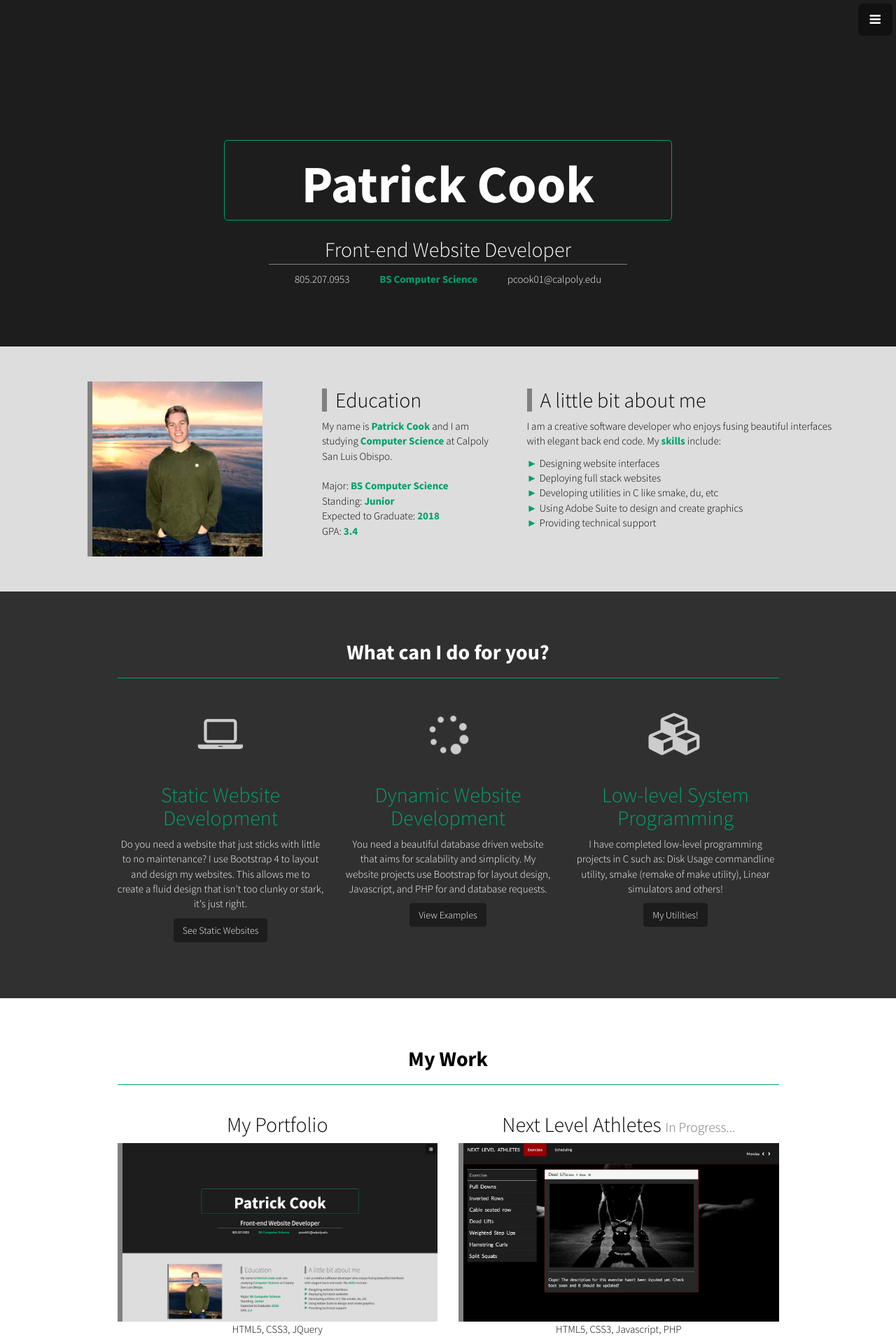
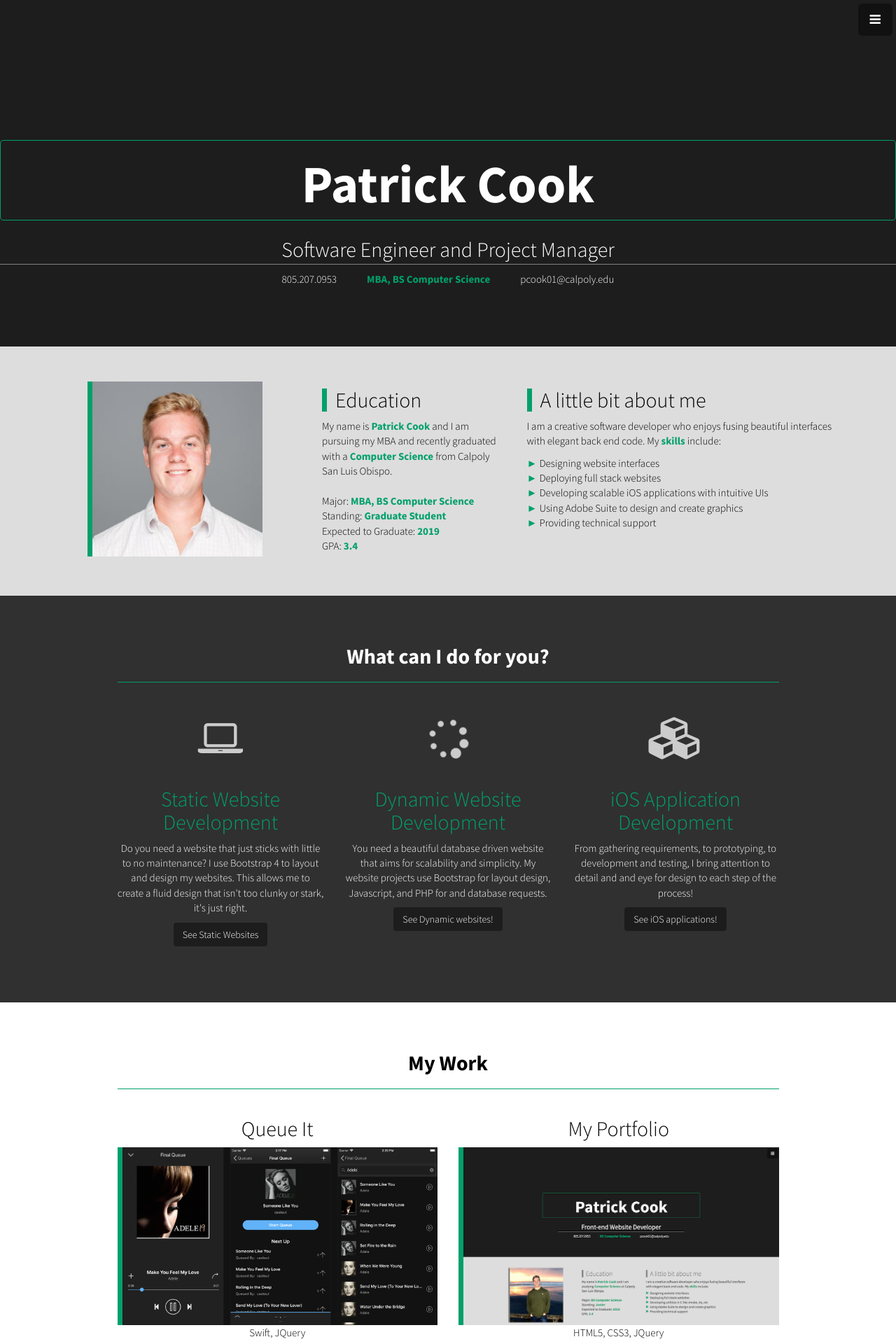
Before and after one commit to PatrickCook/Portfolio-Website, a PHP site: page / in a window 1280 px wide. Shown: the top 1920 px of the page at 70% size. Run offline with PHP 8.4, Linux system fonts and the light colour scheme.

Commit message:
Small updates

```diff
--- a/css/stylish-portfolio.css
+++ b/css/style.css
@@ -68,10 +68,13 @@ ul {
 	margin: auto;
 	padding-top: 20px;
 	text-align: center;
-	width: 40%;
  }
 
 .skills i {color: #CCC;}
+
+.gallery {
+	background: #404040;
+}
 
 .title-description {
 	border-top: 1px solid grey;
@@ -83,7 +86,6 @@ ul {
 	padding-top: 10px;
 	padding-bottom: 5em;
 	text-align: center;
-	width: 40%;
  }
 
 .footer {
@@ -112,7 +114,7 @@ ul {
 	z-index: 1;
  }
 
-.left-border {border-left: 7px solid grey;}
+.left-border {border-left: 7px solid #00A06B;}
 
 .right-border {border-right: 1px solid white;}
 
@@ -121,7 +123,7 @@ ul {
 	border: 1px solid #00A06B;
 	margin: 0 auto;
 	text-align: center;
-	width: 50%;
+
  }
 
 #top {padding-top: 25vh;}
--- a/index.php
+++ b/index.php
@@ -15,7 +15,7 @@
 	<link href="css/bootstrap.min.css" rel="stylesheet">
 
 	<!-- Custom CSS -->
-	<link href="css/stylish-portfolio.css" rel="stylesheet">
+	<link href="css/style.css" rel="stylesheet">
 
 	<!-- Custom Fonts -->
 	<link href="font-awesome/css/font-awesome.min.css" rel="stylesheet" type="text/css">
@@ -37,13 +37,16 @@
 				<a href="#top" onclick=$( "#menu-close").click();>Home</a>
 			</li>
 			<li>
-				<a href="#about" onclick=$( "#menu-close").click();>About</a>
+				<a href="#aboutme" onclick=$( "#menu-close").click();>About</a>
 			</li>
 			<li>
-				<a href="#services" onclick=$( "#menu-close").click();>Skills</a>
+				<a href="#skills" onclick=$( "#menu-close").click();>Skills</a>
 			</li>
 			<li>
-				<a href="#portfolio" onclick=$( "#menu-close").click();>Gallery</a>
+				<a href="#portfolio" onclick=$( "#menu-close").click();>Projects</a>
+			</li>
+			<li>
+				<a href="#gallery" onclick=$( "#menu-close").click();>Gallery</a>
 			</li>
 			<li>
 				<a href="#contact" onclick=$( "#menu-close").click();>Contact</a>
@@ -59,42 +62,42 @@
 				<h1>Patrick Cook</h1>
 			</div>
 			<div class="title-subtitle">
-				Front-end Website Developer
+				Software Engineer and Project Manager
 			</div>
 			<div class="title-description">
 				<ul>
 					<li>805.207.0953</li>
-					<li><strong>BS Computer Science</strong></li>
+					<li><strong>MBA, BS Computer Science</strong></li>
 					<li>pcook01@calpoly.edu</li>
 				</ul>
 			</div>
 		</div>
 	</div>
-	<section id="services" class="aboutme">
+	<section id="aboutme" class="aboutme">
 		<div class="container">
 			<div class="row">
 				<div class="col-md-4">
-					<center><img class="left-border" src="img/me.jpg" width="250px" height="250px"/>
+					<center><img class="left-border" src="img/profile-img.png" width="250px" height="250px" />
 					</center>
 				</div>
 				<div class="col-sm-3">
 					<div class="left-border">
 						<h4> &nbsp Education</h4>
-				  </div>
-					<p>My name is <strong>Patrick Cook </strong> and I am studying <strong>Computer Science</strong> at Calpoly San Luis Obispo. <br><br> Major:
-						<strong>BS Computer Science</strong><br> Standing:
-						<strong> Junior</strong><br> Expected to Graduate:<strong> 2018</strong><br> GPA: <strong>3.4</strong>
+					</div>
+					<p>My name is <strong>Patrick Cook </strong> and I am pursuing my MBA and recently graduated with a <strong>Computer Science</strong> from Calpoly San Luis Obispo. <br><br> Major:
+						<strong>MBA, BS Computer Science</strong><br> Standing:
+						<strong> Graduate Student </strong><br> Expected to Graduate:<strong> 2019</strong><br> GPA: <strong>3.4</strong>
 					</p>
 				</div>
 				<div class="col-sm-5">
 					<div class="left-border">
 						<h4> &nbsp A little bit about me</h4>
-				  </div>
+					</div>
 					<p>I am a creative software developer who enjoys fusing beautiful interfaces with elegant back end code. My <strong>skills</strong> include:</p>
 					<ul class="arrow-list">
 						<li>Designing website interfaces</li>
 						<li>Deploying full stack websites</li>
-						<li>Developing utilities in C like smake, du, etc</li>
+						<li>Developing scalable iOS applications with intuitive UIs</li>
 						<li>Using Adobe Suite to design and create graphics</li>
 						<li>Providing technical support </li>
 					</ul>
@@ -133,7 +136,7 @@
 								</h4>
 
 								<p>You need a beautiful database driven website that aims for scalability and simplicity. My website projects use Bootstrap for layout design, Javascript, and PHP for and database requests.</p>
-								<a href="#portfolio" class="btn btn-dark">View Examples</a>
+								<a href="#portfolio" class="btn btn-dark">See Dynamic websites!</a>
 							</div>
 						</div>
 						<div class="col-md-4 col-sm-6">
@@ -142,11 +145,13 @@
 									<i class="fa fa-cubes"></i>
 								 </span>
 								<h4>
-									<strong>Low-level System Programming</strong>
+									<strong>iOS Application Development</strong>
 							  	</h4>
-								<p>I have completed low-level programming projects in C such as: Disk Usage commandline utility, smake (remake of make utility), Linear simulators and others!
+								<p>
+								 From gathering requirements, to prototyping, to development and testing, I bring attention to detail and
+								 and eye for design to each step of the process!
 								</p>
-								<a href="#portfolio" class="btn btn-dark">My Utilities!</a>
+								<a href="#portfolio" class="btn btn-dark">See iOS applications!</a>
 							</div>
 						</div>
 					</div>
@@ -154,7 +159,6 @@
 			</div>
 		</div>
 	</section>
-
 	<!-- Portfolio -->
 	<section id="portfolio" class="portfolio">
 		<div class="container">
@@ -164,39 +168,65 @@
 					<hr class="medium">
 					<div class="row">
 						<div class="col-md-6">
+							<h3>Queue It</h3>
+							<div class="portfolio-item">
+								<img class="img-portfolio img-responsive left-border" src="img/queueit.png">
+								Swift, JQuery
+							</div>
+						</div>
+						<div class="col-md-6">
 							<h3>My Portfolio</h3>
 							<div class="portfolio-item">
-								<a href="#">
-                <img class="img-portfolio img-responsive left-border" src="img/my-porfolio.png">
-              </a>
+								<img class="img-portfolio img-responsive left-border" src="img/my-porfolio.png">
 								HTML5, CSS3, JQuery
 							</div>
 						</div>
+					</div>
+					<div class="row">
 						<div class="col-md-6">
-							<h3>Next Level Athletes <small>In Progress... </small></h3>
+							<h3>Next Level Athletes iOS App</h3>
 							<div class="portfolio-item">
-								<a href="http://ec2-52-43-205-161.us-west-2.compute.amazonaws.com/index.php">
-                <img class="img-portfolio img-responsive left-border" src="img/nla-website.jpg">
-              </a>
+	                		<img class="img-portfolio img-responsive left-border" src="img/nla-ios-screenshots.png">
+								Swift, Javascript, PHP
+							</div>
+						</div>
+						<div class="col-md-6">
+							<h3>Next Level Athletes Web Application</h3>
+							<div class="portfolio-item">
+	                		<img class="img-portfolio img-responsive left-border" src="img/nla-website.jpg">
 								HTML5, CSS3, Javascript, PHP
 							</div>
 						</div>
+					</div>
+					<div class="row">
 						<div class="col-md-6">
-							<h3>Phi Sigma Kappa Website <small>In Progress... </small></h3>
+							<h3>Phi Sigma Kappa Website</h3>
 							<div class="portfolio-item">
-								<a href="https://users.csc.calpoly.edu/~pcook01/pskslo/index.html">
-                <img class="img-portfolio img-responsive left-border" src="img/psk-website.jpg">
-              </a>
-								HTML5, CSS3, Javascript, PHP
+	                		<img class="img-portfolio img-responsive left-border" src="img/psk-website.jpg">
+						 		HTML5, CSS3, Javascript, PHP
 							</div>
 						</div>
 						<div class="col-md-6">
-							<h3>My Recent Graphic Design Projects</h3>
+							<h3>EMR Tool</h3>
 							<div class="portfolio-item">
-								<a href="#">
-                <img class="img-portfolio img-responsive left-border" src="img/gallery-website.jpg">
-              </a>
-								Photoshop, After Effects, Adobe Illustrator
+								<img class="img-portfolio img-responsive left-border" src="img/emr-tool.jpg">
+								Java
+							</div>
+						</div>
+					</div>
+					<div class="row">
+						<div class="col-md-6">
+							<h3>Du (Disk Usage Utility)</h3>
+							<div class="portfolio-item">
+								<img class="img-portfolio img-responsive left-border" src="img/du.jpg">
+								C
+							</div>
+						</div>
+						<div class="col-md-6">
+							<h3>Agar.io<small>In Progress... </small></h3>
+							<div class="portfolio-item">
+								<img class="img-portfolio img-responsive left-border" src="img/agario.jpg">
+								Java
 							</div>
 						</div>
 					</div>
@@ -204,10 +234,9 @@
 			</div>
 		</div>
 	</section>
-
 	<!-- Footer -->
 	<footer>
-		<div class="container">
+		<div id="contact" class="container">
 			<div class="row">
 				<div class="col-lg-10 col-lg-offset-1 text-center">
 					<h4><strong>Patrick Cook</strong>
@@ -231,7 +260,6 @@
 							<a href="#"><i class="fa fa-dribbble fa-fw fa-3x"></i></a>
 						</li>
 					</ul>
-					<hr class="small">
 					<p class="text-muted">Copyright &copy; Patrick Cook 2016</p>
 				</div>
 			</div>
@@ -248,55 +276,55 @@
 	<!-- Custom Theme JavaScript -->
 	<script>
 		// Closes the sidebar menu
-		$( "#menu-close" ).click( function ( e ) {
+		$("#menu-close").click(function(e) {
 			e.preventDefault();
-			$( "#sidebar-wrapper" ).toggleClass( "active" );
-		} );
+			$("#sidebar-wrapper").toggleClass("active");
+		});
 		// Opens the sidebar menu
-		$( "#menu-toggle" ).click( function ( e ) {
+		$("#menu-toggle").click(function(e) {
 			e.preventDefault();
-			$( "#sidebar-wrapper" ).toggleClass( "active" );
-		} );
+			$("#sidebar-wrapper").toggleClass("active");
+		});
 		// Scrolls to the selected menu item on the page
-		$( function () {
-			$( 'a[href*=#]:not([href=#],[data-toggle],[data-target],[data-slide])' ).click( function () {
-				if ( location.pathname.replace( /^\//, '' ) == this.pathname.replace( /^\//, '' ) || location.hostname == this.hostname ) {
-					var target = $( this.hash );
-					target = target.length ? target : $( '[name=' + this.hash.slice( 1 ) + ']' );
-					if ( target.length ) {
-						$( 'html,body' ).animate( {
+		$(function() {
+			$('a[href*=#]:not([href=#],[data-toggle],[data-target],[data-slide])').click(function() {
+				if (location.pathname.replace(/^\//, '') == this.pathname.replace(/^\//, '') || location.hostname == this.hostname) {
+					var target = $(this.hash);
+					target = target.length ? target : $('[name=' + this.hash.slice(1) + ']');
+					if (target.length) {
+						$('html,body').animate({
 							scrollTop: target.offset().top
-						}, 1000 );
+						}, 1000);
 						return false;
 					}
 				}
-			} );
-		} );
+			});
+		});
 		//#to-top button appears after scrolling
 		var fixed = false;
-		$( document ).scroll( function () {
-			if ( $( this ).scrollTop() > 250 ) {
-				if ( !fixed ) {
+		$(document).scroll(function() {
+			if ($(this).scrollTop() > 250) {
+				if (!fixed) {
 					fixed = true;
 					// $('#to-top').css({position:'fixed', display:'block'});
-					$( '#to-top' ).show( "slow", function () {
-						$( '#to-top' ).css( {
+					$('#to-top').show("slow", function() {
+						$('#to-top').css({
 							position: 'fixed',
 							display: 'block'
-						} );
-					} );
+						});
+					});
 				}
 			} else {
-				if ( fixed ) {
+				if (fixed) {
 					fixed = false;
-					$( '#to-top' ).hide( "slow", function () {
-						$( '#to-top' ).css( {
+					$('#to-top').hide("slow", function() {
+						$('#to-top').css({
 							display: 'none'
-						} );
-					} );
+						});
+					});
 				}
 			}
-		} );
+		});
 	</script>
 
 </body>
```
Also changed, not shown: js/jquery.collagePlus.js (added, +15 -0 lines), img/agario.jpg (added), img/du.jpg (added), img/emr-tool.jpg (added), img/me.jpg (deleted), img/nla-ios-screenshots.png (added), img/profile-img.png (added), img/queueit.png (added), img/queueit_group_queue.png (added), img/queueit_music_player.png (added), img/queueit_song_search.png (added), 2 other files.
